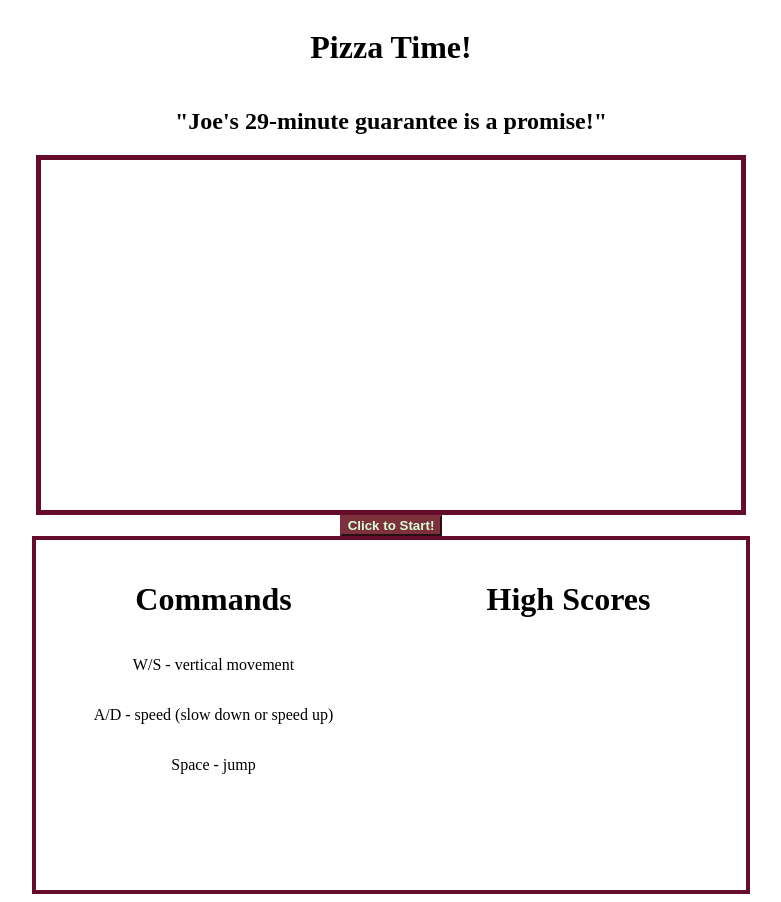
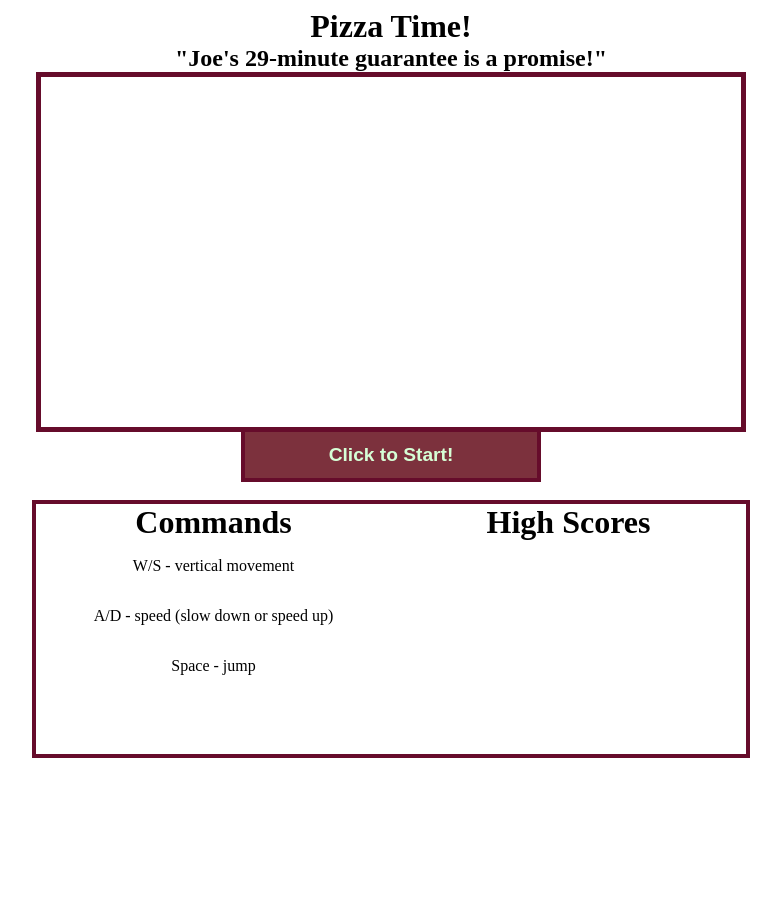
Before and after one commit to pambonian/pizza-time-game, a plain HTML site: page index.html in a window 1280 px wide. Shown: the whole page, without its empty margins (249-1030 px from the left). After the commit the page ends 800 px from the top, so only its background shows below. Drawn offline with Linux system fonts and the light colour scheme.

Commit message:
style changes

```diff
--- a/css/style.css
+++ b/css/style.css
@@ -8,6 +8,14 @@ body {
 h1, h2 {
     text-align: center;
     /* align-items: start; */
+}
+
+h1 {
+    margin: 0;
+}
+
+h2 {
+    margin: 0;
 }
 
 main {
@@ -47,6 +55,15 @@ button {
     position: relative;
 }
 
+#start {
+    height: 50px;
+    width: 300px;
+    font-size: 1.2em;
+    border: 4.5px solid #660c2b;
+    border-top: none;
+
+}
+
 .modal {
     width: 680px;
     padding: 5px;
@@ -67,7 +84,7 @@ button {
 
 .hud-info {
     width: 710px;
-    height: 350px;
+    height: 250px;
     display: flex;
     justify-content: center;
     border: 4px solid #660c2b;
@@ -78,7 +95,6 @@ button {
     display: flex;
     flex-direction: column;
     align-items: center;
-    margin: 20px;
     border: 0px 2px 0px 0px solid #660c2b;
 }
 
@@ -87,6 +103,5 @@ button {
     display: flex;
     flex-direction: column;
     align-items: center;
-    margin: 20px;
     border: 0px 0px 0px 2px solid #660c2b;
 }
--- a/index.html
+++ b/index.html
@@ -35,7 +35,8 @@
                 </div>
             </div>
         </div>
-        <button id="start">Click to Start!</button>
+        <button class="button" id="start">Click to Start!</button>
+        <br>
         <div class="hud-info">
             <div class="commands">
                 <h1>Commands</h1>
```
